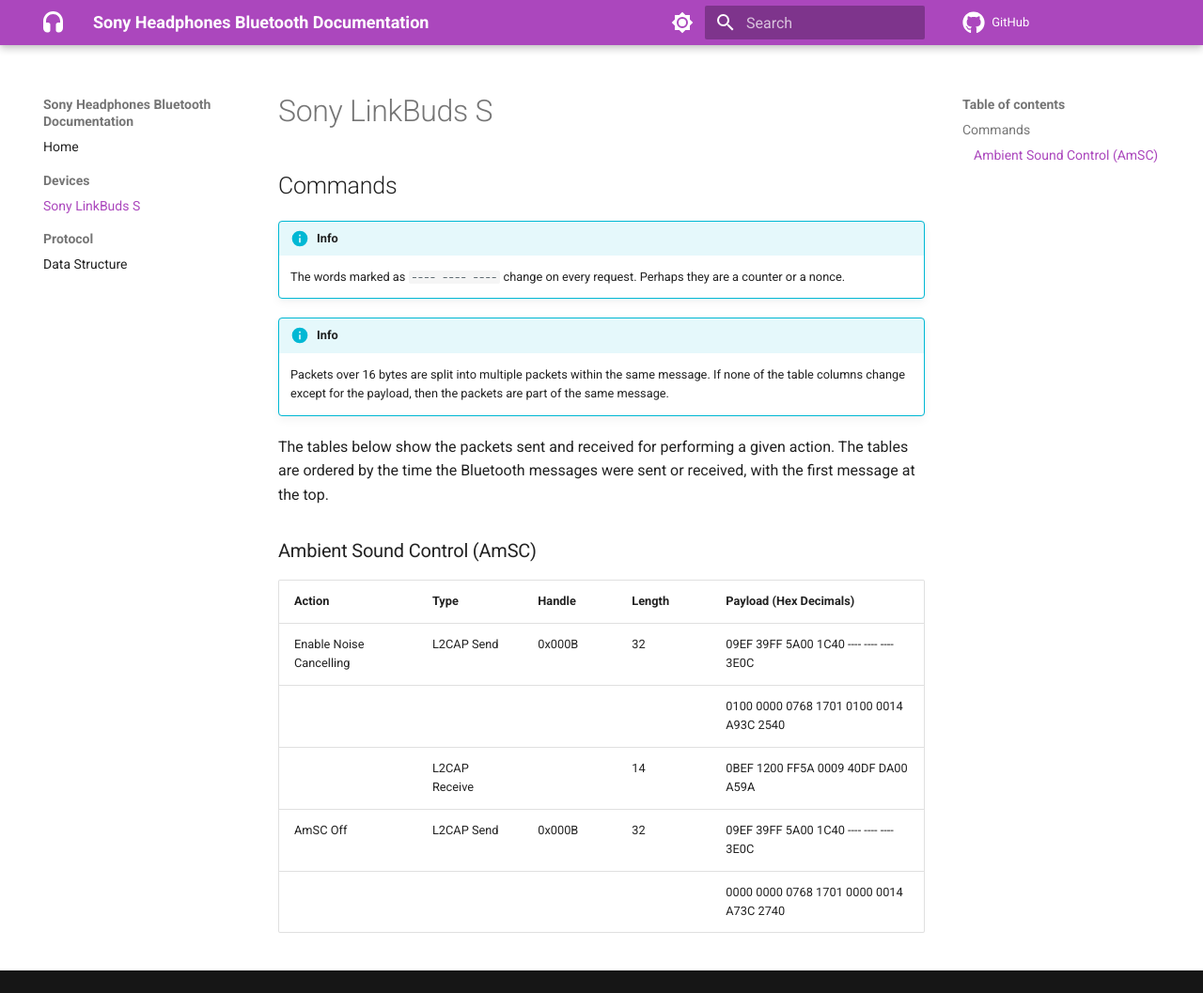
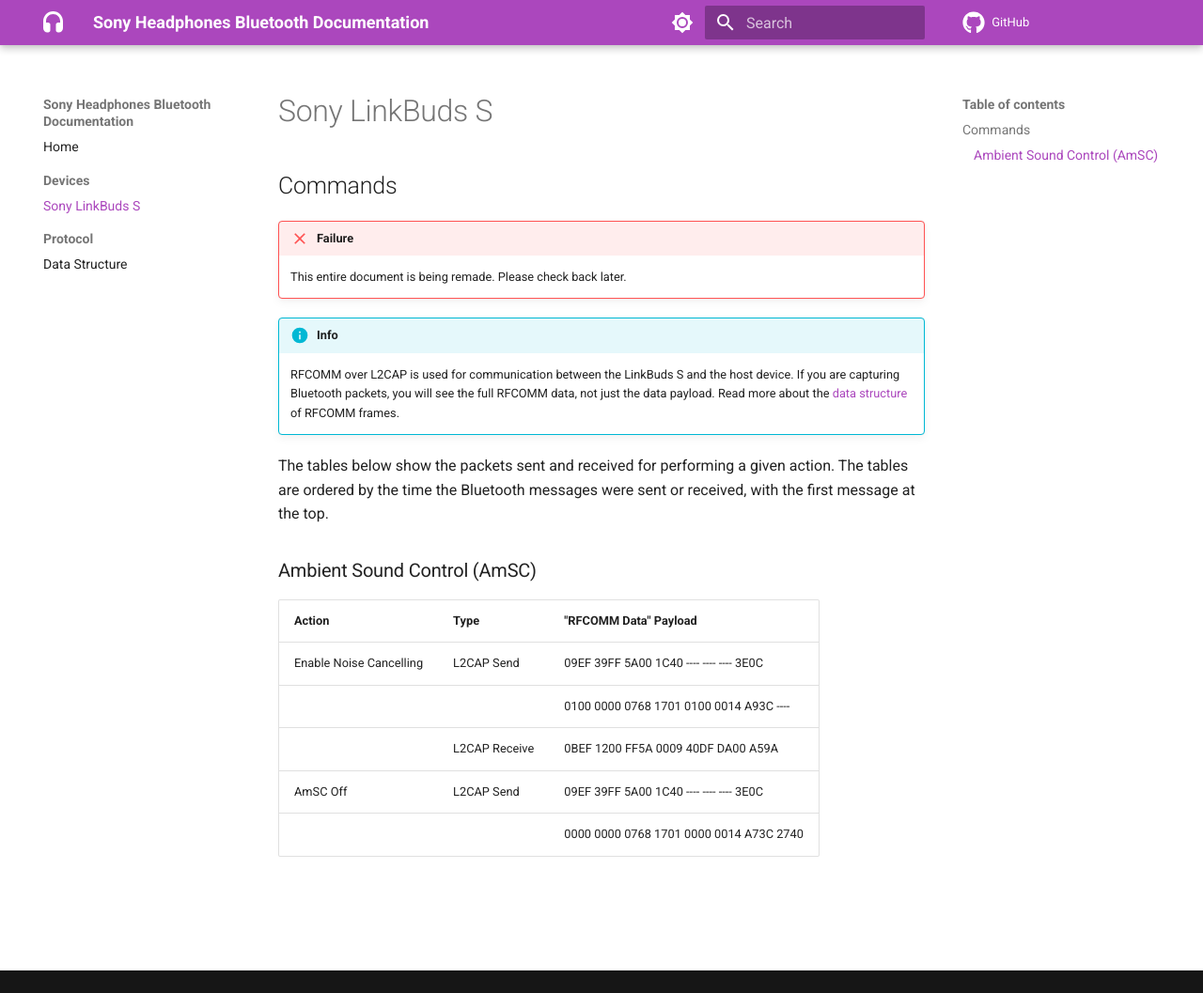
Before and after one commit to ohm-app/sony-headphones-bluetooth-documentation, an MkDocs documentation site: the page built from docs/Devices/LinkBuds S.md, in a window 1280 px wide and 1057 px high. Shown: the whole window at 94% size. Built offline with MkDocs 1.6.1 and Material for MkDocs 9.7.7, drawn with Linux system fonts in a browser that asks for light colours; comment, search, counter and statistics services are not loaded.

Commit message:
Remade LinkBuds S.md document

```diff
--- a/docs/Devices/LinkBuds S.md
+++ b/docs/Devices/LinkBuds S.md
@@ -2,22 +2,23 @@
 
 ## Commands
 
-!!! info
-    The words marked as `---- ---- ----` change on every request. Perhaps they are a counter or a nonce.
+!!! failure
+    This entire document is being remade. Please check back later.
 
 !!! info
-    Packets over 16 bytes are split into multiple packets within the same message.
-    If none of the table columns change except for the payload, then the packets are part of the same message.
+    RFCOMM over L2CAP is used for communication between the LinkBuds S and the host device. If you
+    are capturing Bluetooth packets, you will see the full RFCOMM data, not just the data payload.
+    Read more about the [data structure](../Protocol/Data%20Structure.md) of RFCOMM frames.
 
 The tables below show the packets sent and received for performing a given action.
 The tables are ordered by the time the Bluetooth messages were sent or received, with the first message at the top.
 
 ### Ambient Sound Control (AmSC)
 
-| Action                  | Type          | Handle | Length | Payload (Hex Decimals)                  |
-| ----------------------- | ------------- | ------ | ------ | --------------------------------------- |
-| Enable Noise Cancelling | L2CAP Send    | 0x000B | 32     | 09EF 39FF 5A00 1C40 ---- ---- ---- 3E0C |
-|                         |               |        |        | 0100 0000 0768 1701 0100 0014 A93C 2540 |
-|                         | L2CAP Receive |        | 14     | 0BEF 1200 FF5A 0009 40DF DA00 A59A      |
-| AmSC Off                | L2CAP Send    | 0x000B | 32     | 09EF 39FF 5A00 1C40 ---- ---- ---- 3E0C |
-|                         |               |        |        | 0000 0000 0768 1701 0000 0014 A73C 2740 |
+| Action                  | Type          | "RFCOMM Data" Payload                   |
+| ----------------------- | ------------- | --------------------------------------- |
+| Enable Noise Cancelling | L2CAP Send    | 09EF 39FF 5A00 1C40 ---- ---- ---- 3E0C |
+|                         |               | 0100 0000 0768 1701 0100 0014 A93C ---- |
+|                         | L2CAP Receive | 0BEF 1200 FF5A 0009 40DF DA00 A59A      |
+| AmSC Off                | L2CAP Send    | 09EF 39FF 5A00 1C40 ---- ---- ---- 3E0C |
+|                         |               | 0000 0000 0768 1701 0000 0014 A73C 2740 |
```
